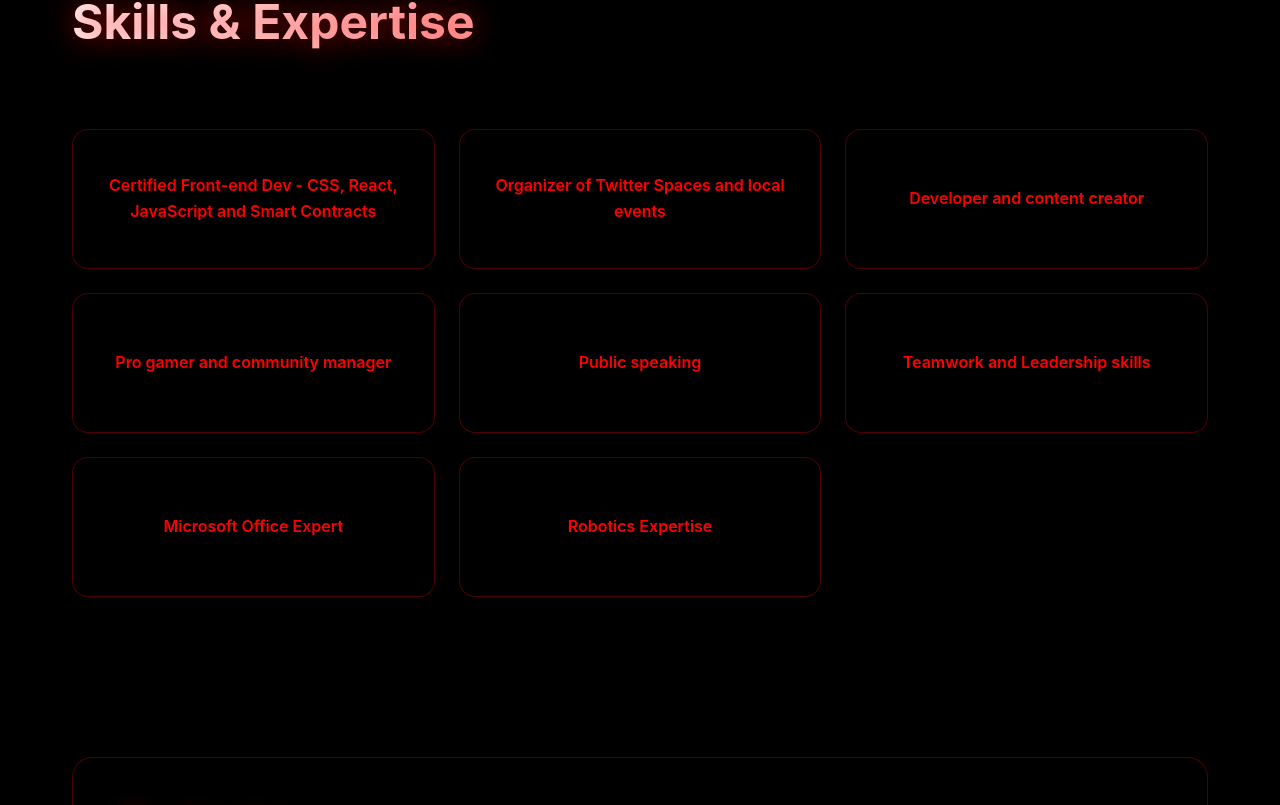
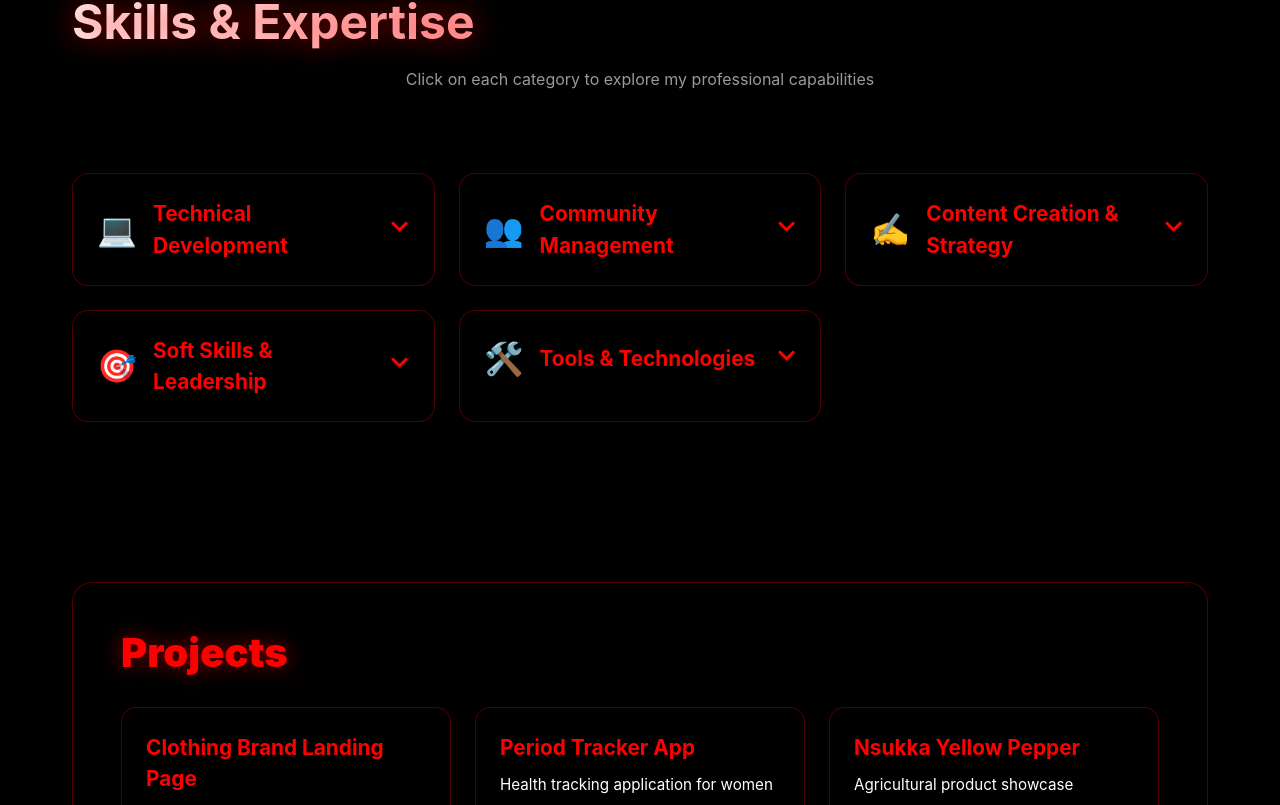
Before and after one commit to Sage-senpai/My-Portfolio, a React (Vite) app: page / in a window 1280 px wide. Shown: the part 1615-2420 px from the top of the page. Built offline with nearby package versions, Linux system fonts and the light colour scheme.

Commit message:
made skill section collapsible and updated about

```diff
--- a/src/components/AboutSection.jsx
+++ b/src/components/AboutSection.jsx
@@ -1,6 +1,6 @@
 // ============================================================================
 // FILE: src/components/AboutSection.jsx
-// DESCRIPTION: About section with expanded professional description
+// DESCRIPTION: About section with updated professional description
 // ============================================================================
 
 import React from "react";
@@ -35,32 +35,24 @@ export default function AboutSection() {
           }}>
             <div style={{
               color: '#fff',
-              fontSize: '1rem',
+              fontSize: '1.05rem',
               lineHeight: '1.8',
               textAlign: 'justify',
             }}>
-              <p style={{ marginBottom: '1rem' }}>
-                I am a forward-thinking <span style={{ color: '#FF0000', fontWeight: '700' }}>Web3 creator, community manager, and product-minded developer</span> who blends technical execution with storytelling and ecosystem growth. My work spans building full-scale applications, managing active online communities, and producing high-quality threads and deep dives that spotlight emerging Web3 innovations.
+              <p style={{ marginBottom: '1.2rem' }}>
+                Forward-thinking <span style={{ color: '#FF0000', fontWeight: '700' }}>Web3 builder</span> with a blend of front-end engineering, product thinking, and community leadership. I develop scalable, user-focused applications <span style={{ color: '#FF0000', fontWeight: '600' }}>(React, Vite, SCSS)</span> and have delivered projects across DeFi, dashboards, authentication systems, and crypto-integrated logic — including <span style={{ color: '#FF0000', fontWeight: '600' }}>Nexachain, DotVest, Dotique, Lunera</span> and multiple Web3 prototypes.
               </p>
 
-              <p style={{ marginBottom: '1rem' }}>
-                On the technical side, I specialize in <span style={{ color: '#FF0000', fontWeight: '700' }}>front-end engineering (React, Vite, SCSS), component architecture, routing systems, authentication flows, dashboards, crypto payment logic, and user-centric UI/UX</span>. I've built and maintained projects like SummitYield Capital, DotVest, Dotique, and multiple DeFi prototypes — delivering clean interfaces, consistent design systems, and scalable logic across the stack.
+              <p style={{ marginBottom: '1.2rem' }}>
+                Beyond development, I bring strong ecosystem and community-building experience. I manage technical and gaming communities <span style={{ color: '#FF0000', fontWeight: '600' }}>(EngineeringXpress, Chasing Farlight)</span>, driving engagement, moderation systems, events, and user onboarding. This has strengthened my communication, problem-solving, and ability to maintain healthy community dynamics.
               </p>
 
-              <p style={{ marginBottom: '1rem' }}>
-                Alongside engineering, I bring strong community leadership experience. I serve as a community manager for <span style={{ color: '#FF0000', fontWeight: '700' }}>EngineeringXpress</span>, where I support dev learners, organize resources, help maintain engagement pipelines, and ensure members stay active and motivated. I also manage <span style={{ color: '#FF0000', fontWeight: '700' }}>Chasing Farlight</span>, a fast-growing gaming Discord community, where I coordinate events, maintain moderation systems, handle onboarding, and build healthy user dynamics. These roles have strengthened my communication, conflict resolution, team coordination, and community-driven problem-solving — all essential for Web3 ambassador and ecosystem growth positions.
-              </p>
-
-              <p style={{ marginBottom: '1rem' }}>
-                Across ecosystems, I create structured, insight-rich content on X (Twitter), including DeFi breakdowns, project analyses, builder program highlights, and ecosystem explanations for <span style={{ color: '#FF0000', fontWeight: '700' }}>Polkadot, HeLa Labs, Ayetu Network, Core</span>, and others. My content helps onboard new users, amplify projects, and create clarity in complex spaces — a major value for ambassador roles and community expansion initiatives.
-              </p>
-
-              <p style={{ marginBottom: '1rem' }}>
-                I thrive in fast-moving environments like builder programs, hackathons, and L1/L2 community ecosystems. My strengths lie in <span style={{ color: '#FF0000', fontWeight: '700' }}>clarity, execution, creative problem-solving</span>, and the ability to bridge engineering, product thinking, and community engagement. I am deeply passionate about decentralization, digital identity, on-chain UX, and designing intuitive platforms that empower users.
+              <p style={{ marginBottom: '1.2rem' }}>
+                I also create structured, insight-driven Web3 content — deep dives, ecosystem analyses, and technical breakdowns across networks like <span style={{ color: '#FF0000', fontWeight: '600' }}>Polkadot, HeLa Labs, Ayetu Network, Cardano</span>, and more — helping onboard users and amplify innovative projects.
               </p>
 
               <p style={{ color: '#FF0000', fontWeight: '700', fontSize: '1.1rem' }}>
-                My ambition is always the same: build meaningful products, grow strong communities, support ecosystems, and contribute to the next generation of decentralized applications.
+                I thrive in fast-moving environments, bridging engineering execution with storytelling and community growth. Passionate about decentralized systems, digital identity, and intuitive on-chain UX, I aim to build meaningful products and support the next generation of Web3 ecosystems.
               </p>
             </div>
           </div>
@@ -75,10 +67,23 @@ export default function AboutSection() {
         <h2
           className="text-center gradient-text"
           data-aos="fade-up"
-          style={{ marginBottom: '3rem' }}
+          style={{ marginBottom: '1rem' }}
         >
           Skills & Expertise
         </h2>
+
+        <p style={{
+          textAlign: 'center',
+          color: '#999',
+          fontSize: '1rem',
+          marginBottom: '2rem',
+          maxWidth: '700px',
+          margin: '0 auto 3rem',
+        }}
+        data-aos="fade-up"
+        data-aos-delay="100">
+          Click on each category to explore my professional capabilities
+        </p>
 
         <div data-aos="fade-up" data-aos-delay="200">
           <SpotlightSkills />
--- a/src/components/SpotlightSkills.jsx
+++ b/src/components/SpotlightSkills.jsx
@@ -1,142 +1,196 @@
 // ============================================================================
 // FILE: src/components/SpotlightSkills.jsx
-// DESCRIPTION: Interactive skill cards with spotlight effect
+// DESCRIPTION: Categorized collapsible skills with professional organization
 // ============================================================================
 
-import React, { useState, useRef } from 'react';
+import React, { useState } from 'react';
+import { FaChevronDown, FaChevronUp } from 'react-icons/fa';
 
-const skills = [
-  'Certified Front-end Dev - CSS, React, JavaScript and Smart Contracts',
-  'Organizer of Twitter Spaces and local events',
-  'Developer and content creator',
-  'Pro gamer and community manager',
-  'Public speaking',
-  'Teamwork and Leadership skills',
-  'Microsoft Office Expert',
-  'Robotics Expertise',
+const skillCategories = [
+  {
+    title: 'Technical Development',
+    icon: '💻',
+    skills: [
+      'Front-End Engineering (React, Vite, SCSS)',
+      'Component Architecture & Routing Systems',
+      'Authentication Flows & Dashboards',
+      'Crypto Payment Logic Integration',
+      'Smart Contract Development',
+      'User-Centric UI/UX Design'
+    ]
+  },
+  {
+    title: 'Community Management',
+    icon: '👥',
+    skills: [
+      'Community Building & Engagement',
+      'Discord/Telegram Moderation Systems',
+      'Event Coordination & Planning',
+      'User Onboarding & Retention',
+      'Conflict Resolution & Team Coordination',
+      'Ambassador Program Management'
+    ]
+  },
+  {
+    title: 'Content Creation & Strategy',
+    icon: '✍️',
+    skills: [
+      'Technical Writing & Documentation',
+      'DeFi Analysis & Project Breakdowns',
+      'Twitter Spaces Organization',
+      'Ecosystem Deep Dives & Threads',
+      'Builder Program Highlights',
+      'Web3 Educational Content'
+    ]
+  },
+  {
+    title: 'Soft Skills & Leadership',
+    icon: '🎯',
+    skills: [
+      'Public Speaking',
+      'Team Leadership & Collaboration',
+      'Creative Problem Solving',
+      'Strategic Communication',
+      'Project Management',
+      'Stakeholder Relations'
+    ]
+  },
+  {
+    title: 'Tools & Technologies',
+    icon: '🛠️',
+    skills: [
+      'Microsoft Office Suite Expert',
+      'Git & Version Control',
+      'Robotics & IoT Systems',
+      'Arduino & Sensor Integration',
+      'Design Tools (Figma, Canva)',
+      'Analytics & Data Tracking'
+    ]
+  }
 ];
 
-function SpotlightCard({ children }) {
-  const [mousePosition, setMousePosition] = useState({ x: 0, y: 0 });
-  const [isHovered, setIsHovered] = useState(false);
-  const cardRef = useRef(null);
-
-  const handleMouseMove = (e) => {
-    if (!cardRef.current) return;
-    const rect = cardRef.current.getBoundingClientRect();
-    setMousePosition({
-      x: e.clientX - rect.left,
-      y: e.clientY - rect.top,
-    });
-  };
+function SkillCategory({ category, index }) {
+  const [isOpen, setIsOpen] = useState(false);
 
   return (
     <div
-      ref={cardRef}
-      onMouseMove={handleMouseMove}
-      onMouseEnter={() => setIsHovered(true)}
-      onMouseLeave={() => setIsHovered(false)}
+      data-aos="fade-up"
+      data-aos-delay={index * 100}
       style={{
-        position: 'relative',
         background: 'rgba(0, 0, 0, 0.8)',
         borderRadius: '16px',
-        padding: '2rem',
-        minHeight: '140px',
-        display: 'flex',
-        alignItems: 'center',
-        justifyContent: 'center',
+        border: '1px solid rgba(255, 0, 0, 0.3)',
         overflow: 'hidden',
-        border: '1px solid rgba(255, 0, 0, 0.3)',
-        backdropFilter: 'blur(10px)',
         transition: 'all 0.3s ease',
         cursor: 'pointer',
       }}
+      onMouseEnter={e => {
+        e.currentTarget.style.borderColor = '#FF0000';
+        e.currentTarget.style.boxShadow = '0 8px 30px rgba(255, 0, 0, 0.3)';
+      }}
+      onMouseLeave={e => {
+        e.currentTarget.style.borderColor = 'rgba(255, 0, 0, 0.3)';
+        e.currentTarget.style.boxShadow = 'none';
+      }}
     >
-      {isHovered && (
+      {/* Header */}
       <div
+        onClick={() => setIsOpen(!isOpen)}
         style={{
-            position: 'absolute',
-            width: '300px',
-            height: '300px',
-            background: `radial-gradient(circle at center, rgba(255, 0, 0, 0.4), transparent 70%)`,
-            left: `${mousePosition.x}px`,
-            top: `${mousePosition.y}px`,
-            transform: 'translate(-50%, -50%)',
-            pointerEvents: 'none',
-            transition: 'opacity 0.2s ease',
+          padding: '1.5rem',
+          display: 'flex',
+          justifyContent: 'space-between',
+          alignItems: 'center',
+          background: isOpen ? 'linear-gradient(135deg, rgba(255, 0, 0, 0.1), transparent)' : 'transparent',
+          transition: 'all 0.3s ease',
         }}
-        />
-      )}
-
-      {isHovered && (
-        <div
-          style={{
-            position: 'absolute',
-            inset: 0,
-            borderRadius: '16px',
-            padding: '2px',
-            background: `radial-gradient(circle at ${mousePosition.x}px ${mousePosition.y}px, #FF0000, transparent 70%)`,
-            WebkitMask: 'linear-gradient(#fff 0 0) content-box, linear-gradient(#fff 0 0)',
-            WebkitMaskComposite: 'xor',
-            maskComposite: 'exclude',
-            pointerEvents: 'none',
-          }}
-        />
-      )}
+      >
+        <div style={{
+          display: 'flex',
+          alignItems: 'center',
+          gap: '1rem',
+        }}>
+          <span style={{ fontSize: '2rem' }}>{category.icon}</span>
+          <h3 style={{
+            color: '#FF0000',
+            fontSize: '1.3rem',
+            fontWeight: '700',
+            margin: 0,
+          }}>
+            {category.title}
+          </h3>
+        </div>
 
         <div style={{
-        position: 'relative',
-        zIndex: 1,
-        color: isHovered ? '#fff' : '#FF0000',
-        fontSize: '1rem',
-        fontWeight: '600',
-        textAlign: 'center',
-        lineHeight: '1.6',
-        transition: 'color 0.3s ease',
-        textShadow: isHovered ? '0 0 10px rgba(255, 0, 0, 0.5)' : 'none',
+          color: '#FF0000',
+          fontSize: '1.2rem',
+          transition: 'transform 0.3s ease',
+          transform: isOpen ? 'rotate(180deg)' : 'rotate(0deg)',
         }}>
-        {children}
+          {isOpen ? <FaChevronUp /> : <FaChevronDown />}
+        </div>
       </div>
 
-      {isHovered && (
+      {/* Skills List */}
+      <div style={{
+        maxHeight: isOpen ? '500px' : '0',
+        overflow: 'hidden',
+        transition: 'max-height 0.4s ease',
+      }}>
+        <div style={{
+          padding: '0 1.5rem 1.5rem',
+          display: 'grid',
+          gap: '0.8rem',
+        }}>
+          {category.skills.map((skill, i) => (
             <div
+              key={i}
               style={{
-            position: 'absolute',
-            inset: 0,
-            background: `radial-gradient(circle at ${mousePosition.x}px ${mousePosition.y}px, rgba(255, 0, 0, 0.1), transparent 50%)`,
-            pointerEvents: 'none',
-            animation: 'pulse 1.5s infinite',
+                padding: '0.8rem 1rem',
+                background: 'rgba(255, 0, 0, 0.05)',
+                border: '1px solid rgba(255, 0, 0, 0.2)',
+                borderRadius: '8px',
+                color: '#fff',
+                fontSize: '0.95rem',
+                transition: 'all 0.2s ease',
+                display: 'flex',
+                alignItems: 'center',
+                gap: '0.5rem',
               }}
-        />
-      )}
+              onMouseEnter={e => {
+                e.target.style.background = 'rgba(255, 0, 0, 0.15)';
+                e.target.style.transform = 'translateX(5px)';
+                e.target.style.borderColor = '#FF0000';
+              }}
+              onMouseLeave={e => {
+                e.target.style.background = 'rgba(255, 0, 0, 0.05)';
+                e.target.style.transform = 'translateX(0)';
+                e.target.style.borderColor = 'rgba(255, 0, 0, 0.2)';
+              }}
+            >
+              <span style={{ color: '#FF0000', fontSize: '0.8rem' }}>▸</span>
+              {skill}
+            </div>
+          ))}
+        </div>
+      </div>
     </div>
   );
 }
 
 export default function SpotlightSkills() {
   return (
-    <>
-      <style>{`
-        @keyframes pulse {
-          0%, 100% { opacity: 0.5; }
-          50% { opacity: 1; }
-        }
-      `}</style>
-
     <div style={{
       display: 'grid',
-        gridTemplateColumns: 'repeat(auto-fit, minmax(280px, 1fr))',
+      gridTemplateColumns: 'repeat(auto-fit, minmax(350px, 1fr))',
       gap: '1.5rem',
       padding: '2rem 0',
       maxWidth: '1200px',
       margin: '0 auto',
     }}>
-        {skills.map((skill, index) => (
-          <SpotlightCard key={index}>
-            {skill}
-          </SpotlightCard>
+      {skillCategories.map((category, index) => (
+        <SkillCategory key={index} category={category} index={index} />
       ))}
     </div>
-    </>
   );
 }
```
Lines whose indentation alone changed are shown as unchanged.
